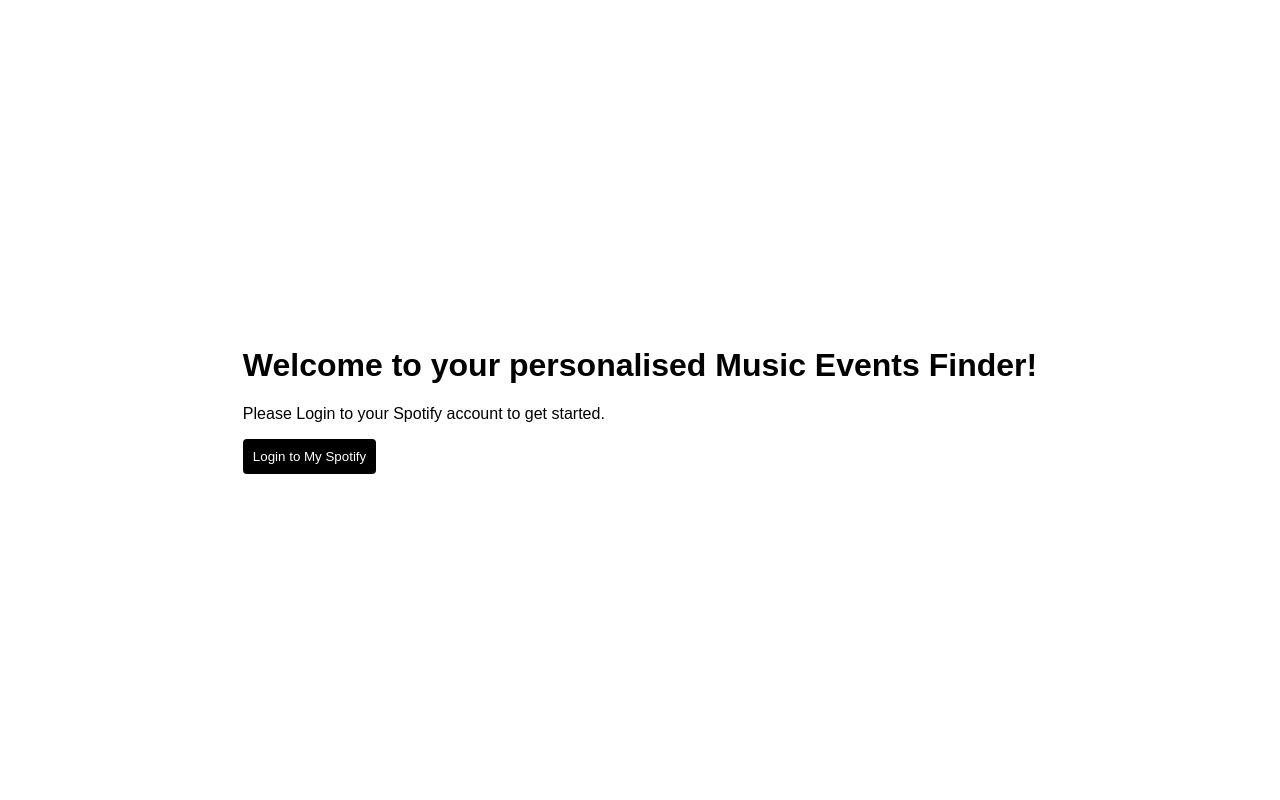
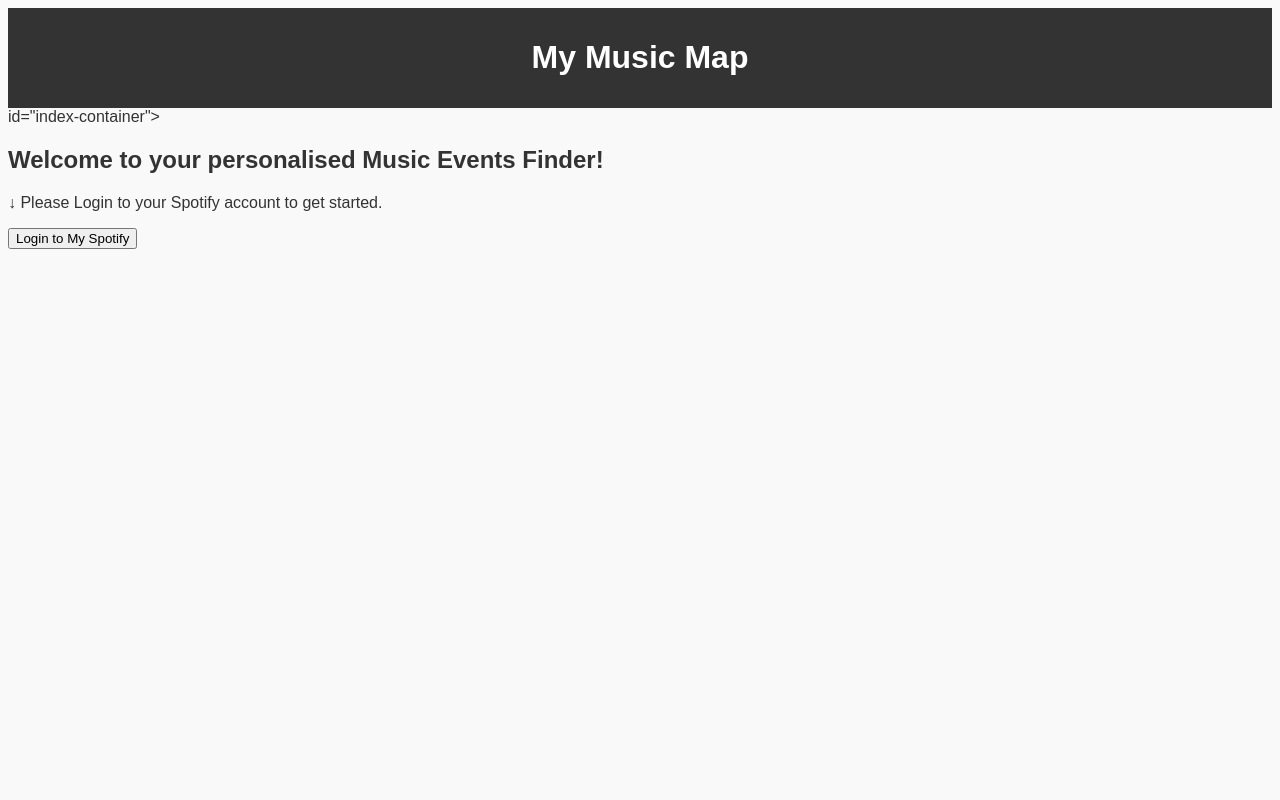
Before and after one commit to tirilrm/spotify-API, a Python web app: template api/templates/index.html in a window 1280 px wide. Run offline with Jinja, Linux system fonts and the light colour scheme; the template is opened without the code that fills it, so the values that code supplies are empty.

Commit message:
update webapp design, ready for merge

```diff
--- a/api/static/styles.css
+++ b/api/static/styles.css
@@ -1,63 +1,46 @@
-/* Resetting some default styles and setting up the layout */
 body {
-    margin: 0;
-    padding: 0;
     font-family: Arial, sans-serif;
-    background-color: #ffffff;
-    color: #000000;
-    display: flex;
-    align-items: center;
-    justify-content: center;
-    height: 100vh;
+    background-color: #f9f9f9;
+    color: #333;
 }
 
-/* Styling the input container */
-#input-container {
+#header {
+    background-color: #333;
+    color: #ffffff;
+    padding: 10px;
     text-align: center;
-    padding: 20px;
-    border: 1px solid #000000;
-    border-radius: 8px;
-    background-color: #ffffff;
-    box-shadow: 0 0 10px rgba(0, 0, 0, 0.1);
 }
 
-/* Styling the heading */
-h2 {
-    margin-bottom: 20px;
+#index-container {
+    text-align: center;
+    margin: 20vh auto;
 }
 
-/* Styling the form */
-form {
-    display: flex;
-    flex-direction: column;
-    align-items: center;
+#index-container h2 {
+    color: #333;
 }
 
-/* Styling the form labels */
-label {
-    margin-bottom: 8px;
+#index-container p {
+    margin: 10px 0;
+    color: #666;
 }
 
-/* Styling the form inputs */
-input {
-    padding: 8px;
-    margin-bottom: 16px;
-    width: 100%;
-    box-sizing: border-box;
+#index-container button {
+    padding: 10px 20px;
+    font-size: 16px;
+    background-color: #000;
+    color: #fff;
+    border: 1px solid #000;
+    border-radius: 4px;
+    cursor: pointer;
 }
 
-/* Styling the submit button */
-button {
-    padding: 10px;
-    background-color: #000000;
-    color: #ffffff;
-    border: none;
-    border-radius: 4px;
-    cursor: pointer;
-    transition: background-color 0.3s;
+#index-container button:hover {
+    background-color: #fff;
+    color: #000;
 }
 
-/* Styling the submit button on hover */
-button:hover {
-    background-color: #333333;
+#index-container .arrow {
+    margin-top: 20px;
+    font-size: 24px;
 }
--- a/api/templates/index.html
+++ b/api/templates/index.html
@@ -7,9 +7,16 @@
     <link rel="stylesheet" href="{{ url_for('static', filename='styles.css') }}">
 </head>
 <body>
-    <div id="index-container">
-        <h1>Welcome to your personalised Music Events Finder!</h1>
-        <p>Please Login to your Spotify account to get started.</p>
+    <div id="header">
+        <h1>My Music Map</h1>
+    </div>
+
+    </div> id="index-container">
+        <h2>Welcome to your personalised Music Events Finder!</h2>
+        <p>
+            <span class="arrow">&#8595;</span>
+            Please Login to your Spotify account to get started.
+        </p>
         <a href="/login"><button>Login to My Spotify</button></a>
     </div>
 </body>
```
